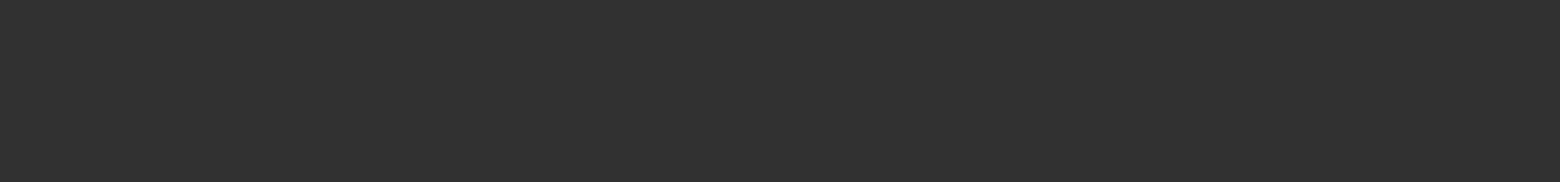
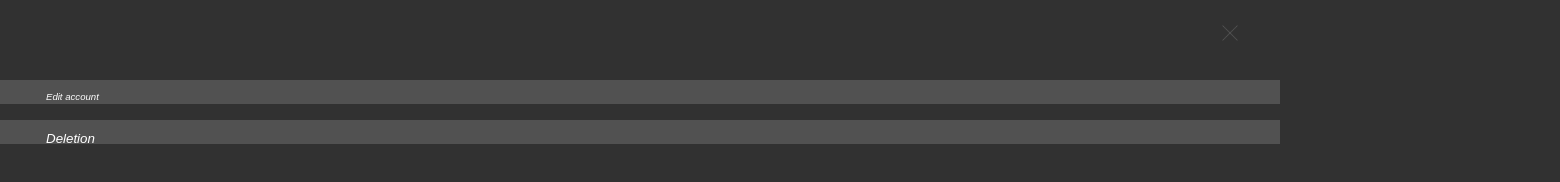
Before and after one commit to GamerZl/account-login---register, a website: page public/Settings.html in a window 1280 px wide. Shown: the whole page, 1560 px wide, since content can reach past the window. Drawn offline with Linux system fonts and the light colour scheme.

Commit message:
Updated - login-register

```diff
--- a/public/Settings.css
+++ b/public/Settings.css
@@ -3,3 +3,67 @@ body{
     margin: 0;
     background-color: #313131;
 }
+
+.b1 button{
+    margin-top: 10px;
+    margin-left: 5vh;
+    color: white;
+    font-style: italic;
+    background: none;
+    width: 190vh;
+    height: 2vh;
+    border-style: none;
+    font-size: 1.2vh;
+    display: flex;
+
+}
+
+.b1{
+ background-color: #515151;
+ height: 3vh;
+display: flex;
+margin-top: 10vh;
+}
+
+.b1 a{
+    text-decoration: none;
+}
+
+.b2 button{
+    margin-left: 5vh;
+    font-size: 1.2;
+    color: white;
+    margin-top: 10px;
+    font-style: italic;
+    background: none;
+    border-style: none;
+    display: flex;
+    width: 190vh;
+    height: 2vh;
+}
+
+.b2{
+    background-color: #515151;
+ height: 3vh;
+display: flex;
+margin-top: 2vh;
+
+}
+
+.b2 a{
+    text-decoration: none;
+}
+
+
+.closeb button{
+    background: none;
+    border-style: none;
+    margin-top: -15vh;
+    display: flex;
+    margin-left: 95%;
+
+}
+
+.closeb button img{
+    width: 2vh;
+}
--- a/public/Settings.html
+++ b/public/Settings.html
@@ -8,5 +8,27 @@
 </head>
 <body>
 
+    <div class="settingspage">
+
+        <div class="b1">
+           <a href="Edit-account.html">
+            <button>Edit  account</button>
+            </a>
+        </div>
+
+        <div class="b2">
+        <a href="Deletion.html">
+        <button>Deletion</button>
+        </a>
+        </div>
+
+        <div class="closeb">
+            <a href="Homepage.html">
+            <button><img src="Pictures/close-button.png"></button>
+            </a>
+
+        </div>
+
+    </div>
 </body>
 </html>
```
Also changed, not shown: public/Deletion.html (added, +11 -0 lines), public/Edit-account.html (added, +11 -0 lines), public/Homepage.html (+1 -1 lines), public/Pictures/close-button.png (added).
